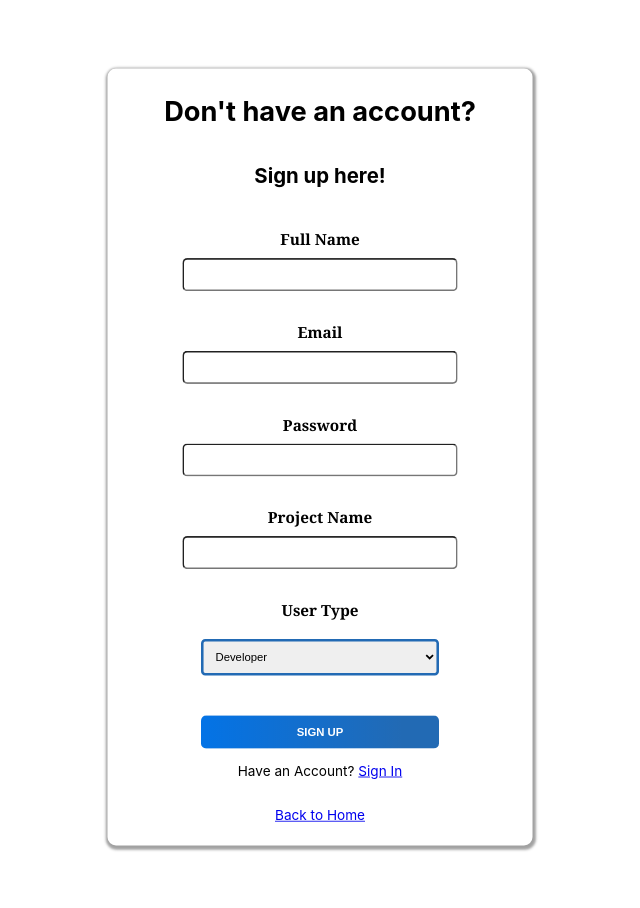
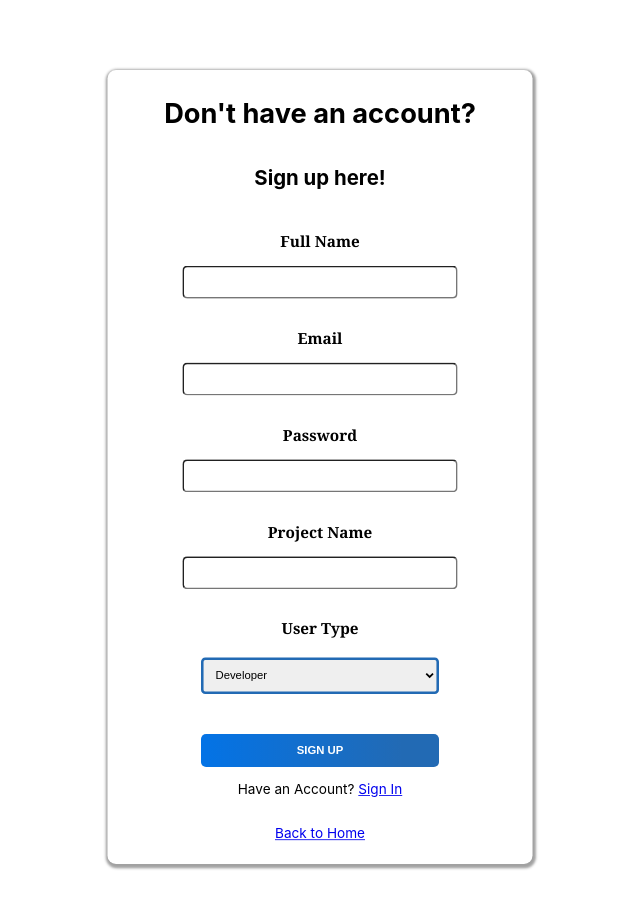
Before and after one commit to Sebastine-thrive/chatscrum, a React (Create React App) app: page /signup in a window 1280 px wide. Shown: the top 908 px of the page, without its empty margins (320-960 px from the left). Built offline with nearby package versions, Linux system fonts and the light colour scheme.

Commit message:
local storage for form data included

```diff
--- a/src/App.js
+++ b/src/App.js
@@ -1,5 +1,6 @@
-import React from 'react';
+import React, {useState, useEffect} from 'react';
 import { BrowserRouter, Routes, Route } from 'react-router-dom';
+import { useLocalStorage } from './components/LocalStorage';
 import './App.css';
 
 import Home from "./components/home/Home";
@@ -9,13 +10,34 @@ import Scrumboard from './components/scrumboard/Scrumboard';
 
 
 function App() {
+
+  const [email, setEmail] = useLocalStorage("email", "");
+  const [password, setPassword] = useLocalStorage('password', "");
+
+
+
+  // const [email, setEmail] = useState(() => {
+  //   // getting stored value
+  //   const saved = localStorage.getItem("emailnp");
+  //   const initialValue = JSON.parse(saved);
+  //   return initialValue || "";
+  // });
+
+
+
+
+  // useEffect(() => {
+  //   // storing input name
+  //   localStorage.setItem("email", JSON.stringify(email));
+  // }, [email]);
+
   return (
     <BrowserRouter>
       <div className="App">
         <Routes>
           <Route exact path='/' element={<Home />} />
-          <Route exact path='/signin' element={<SignIn />} />
-          <Route exact path='/signup' element={<SignUp />} />
+          <Route exact path='/signin' element={<SignIn email={email} password={password} />} />
+          <Route exact path='/signup' element={<SignUp email={email} setEmail={setEmail} password={password} setPassword ={setPassword} />} />
           <Route exact path='/scrumboard' element={<Scrumboard />} />
 
           </Routes >
--- /dev/null
+++ b/src/components/LocalStorage.jsx
@@ -0,0 +1,21 @@
+import { useState, useEffect } from "react";
+
+function getStorageValue(key, defaultValue) {
+    // getting stored value
+    const saved = localStorage.getItem(key);
+    const initial = JSON.parse(saved);
+    return initial || defaultValue;
+}
+
+export const useLocalStorage = (key, defaultValue) => {
+    const [value, setValue] = useState(() => {
+        return getStorageValue(key, defaultValue);
+    });
+
+    useEffect(() => {
+        // storing input name
+        localStorage.setItem(key, JSON.stringify(value));
+    }, [key, value]);
+
+    return [value, setValue];
+};
--- a/src/components/home/Home.jsx
+++ b/src/components/home/Home.jsx
@@ -9,7 +9,7 @@ export default function Home() {
             <h1>WELCOME TO <br /><span className='title'> CHATSCRUM  </span> </h1>
             <div className='links'>
                 <Link to='/signup'>  <button className='sign_up'> SIGN UP   </button> </Link>
-                <Link to='/signup'>  <button className='sign_in'> SIGN IN   </button> </Link>
+                <Link to='/signin'>  <button className='sign_in'> SIGN IN   </button> </Link>
 
             </div>
             <div className='image'></div>
--- a/src/components/home/home.css
+++ b/src/components/home/home.css
@@ -54,11 +54,15 @@
 
 .home .links a .sign_up{
     color: white;
+    background:  linear-gradient(88.91deg, #0074EB -8.33%, rgba(0, 89, 181, 0) 84.78%), #226AB4;
+    /* background-color: #226AB4; */
+    border: none;
 }
 
 .home .links a .sign_up:hover{
     background: white;
-    color: #226AB4 ;;
+    color: #226AB4;
+    border: 2px solid #226AB4;
 }
 
 .home .links a .sign_in{
--- a/src/components/scrumboard/Scrumboard.jsx
+++ b/src/components/scrumboard/Scrumboard.jsx
@@ -17,12 +17,12 @@ export class Scrumboard extends Component {
         }
     }
 
-    componentDidMount() {
-        axios.get("http://liveapi.chatscrum.com/scrum/api/scrumgoals/")
-            .then(res => this.setState({
-                tasks: res?.data
-            }))
-    }
+    // componentDidMount() {
+    //     axios.get("http://liveapi.chatscrum.com/scrum/api/scrumgoals/")
+    //         .then(res => this.setState({
+    //             tasks: res?.data
+    //         }))
+    // }
 
     addTask = (task) => {
         task.id = Math.random().toString(36).slice(2, 9)
--- a/src/components/sign-up/Sign-up.jsx
+++ b/src/components/sign-up/Sign-up.jsx
@@ -1,3 +1,5 @@
+import React, { useRef, useEffect } from "react";
+
 import "./sign-up.css";
 import formContent from "../static/index";
 import { useForm } from "react-hook-form";
@@ -16,7 +18,8 @@ const schema = yup.object().shape(
   }
 )
 
-const SignUp = () => {
+export default function SignUp({ email, password, setEmail, setPassword }) {
+
 
   const {
     register,
@@ -28,9 +31,16 @@ const SignUp = () => {
     }
   );
 
-  const onSubmit = (data) =>
-    console.log(data, "sign up successful");
-  // console.log("Sign up successful")
+  // const refpassword = useRef(null);
+
+
+  const onSubmit = (data) => {
+    setPassword(data.password)
+    setEmail(data.email)
+  }
+  // console.log(password)
+  // console.log(email)
+
 
 
 
@@ -40,16 +50,22 @@ const SignUp = () => {
       <h2>Sign up here!</h2>
 
       <form onSubmit={handleSubmit(onSubmit)}>
-        {formContent.input.map((input, key) => {
-          return (
-            <div key={key}>
-              <label htmlFor={input.type}>{input.label}</label> <br />
-              <input type={input.type} name={input.name} {...register(input.name)} />
+        <label htmlFor="full name"> Full Name</label>
+        <input type="text" name="fullname" {...register('fullname')} />
+        <p className="error-message">{errors['fullname']?.message}</p>
 
-              <p className="error-message">{errors[input.name]?.message}</p>
-            </div>
-          )
-        })}
+        <label htmlFor="full name"> Email</label>
+        <input type="email" name="email"  {...register('email')} />
+        <p className="error-message">{errors['email']?.message}</p>
+
+        <label htmlFor="full name"> Password</label>
+        <input type="password" name="password" {...register('password')} />
+        <p className="error-message">{errors['password']?.message}</p>
+
+        <label htmlFor="full name"> Project Name</label>
+        <input type="text" name="projectname" {...register('projectname')} />
+        <p className="error-message">{errors['projectname']?.message}</p>
+
 
         <label htmlFor="options">User Type</label>
         <select id="options">
@@ -57,7 +73,9 @@ const SignUp = () => {
           <option value="Owner"  {...register('usertype')}>Owner</option>
         </select>
 
-        <Link to="/signin"> <button onClick={onSubmit}> SIGN UP</button> </Link>
+        {/* <Link to="/signin">  */}
+        <button className="signup_button" type='submit' > SIGN UP</button>
+        {/* </Link> */}
       </form>
 
       <p>Have an Account? <Link to="/signin">Sign In</Link> </p>
@@ -66,4 +84,4 @@ const SignUp = () => {
   )
 }
 
-export default SignUp;
+// export default SignUp;
--- a/src/components/sign-up/sign-up.css
+++ b/src/components/sign-up/sign-up.css
@@ -33,13 +33,14 @@ input[type=password],
 input[type=email]
  {
     width: 300px;
-    margin: 10px 0;
+    margin-top: 5px;
+    margin-bottom: 6px;
     padding: 10px;
     border-radius: 6px;
     outline: none;
 }
 
-select {
+#options {
     width: 280px;
     padding: 10px;
     margin: 10px 0;
@@ -49,7 +50,7 @@ select {
 }
 
 
-button {
+.signup_button {
     margin-top: 25px;
     width: 280px;
     padding: 12px;
@@ -61,7 +62,7 @@ button {
     font-weight: 600;
 }
 
-button:hover {
+.signup_button:hover {
     background: white;
     color: #226AB4;
     border: 1px solid #226AB4;
@@ -71,6 +72,6 @@ button:hover {
     color: red;
     font-size: 14px;
     font-weight: 600;
-    margin-top: 3px;
+    margin-top: -10px;
     /* margin-bottom: 3rem; */
 }
--- a/src/components/static/index.js
+++ b/src/components/static/index.js
@@ -10,6 +10,7 @@ const formContent = {
             label: "Email",
             name: "email",
             type: "email"
+
         },
 
         {
--- a/src/components/tasks/Tasks.jsx
+++ b/src/components/tasks/Tasks.jsx
@@ -58,7 +58,7 @@ export default function Tasks({ data, deleteTask }) {
     }
 
     console.log(weeklyTask)
-    console.log(weeklyTask)
+    console.log(dailyTask)
 
 
     return (
@@ -76,25 +76,14 @@ export default function Tasks({ data, deleteTask }) {
                                 }}
                             >
                                 <h3> Weekly Tasks</h3>
-                                {weeklyTask?.map(({ id, name, time_created, scrumgoalhistory_set }, index) => {
+                                {weeklyTask?.map(({ id, name }, index) => {
                                     return (
                                         <Draggable key={`${id}`} draggableId={`${id}`} index={index}>
                                             {(provided) => (
                                                 <div key={`${id}`} ref={provided.innerRef} {...provided.dragHandleProps} {...provided.draggableProps}
                                                 >
                                                     <p className='task'> {name} </p>
-                                                    <div className='red'>
-                                                        {time_created.slice(0, 10)} at {time_created.slice(12, 16)}
-                                                    </div>
 
-                                                    <div className='blue'>
-                                                        {scrumgoalhistory_set.map(({ id, done_by }) => {
-                                                            return (
-                                                                <p key={`${id}`}> {done_by} </p>
-                                                            )
-                                                        })}
-
-                                                    </div>
                                                 </div>
                                             )}
                                         </Draggable>
--- a/src/components/tasks/tasks.css
+++ b/src/components/tasks/tasks.css
@@ -20,6 +20,7 @@
 
 .task {
     width: 24rem;
+    height: 2rem;
     box-shadow: 2px 4px 6px gray;
     background-color: white;
     margin: 1rem 2rem;
```
Also changed, not shown: src/components/sign-in/Sign-in.jsx (+32 -7 lines).
